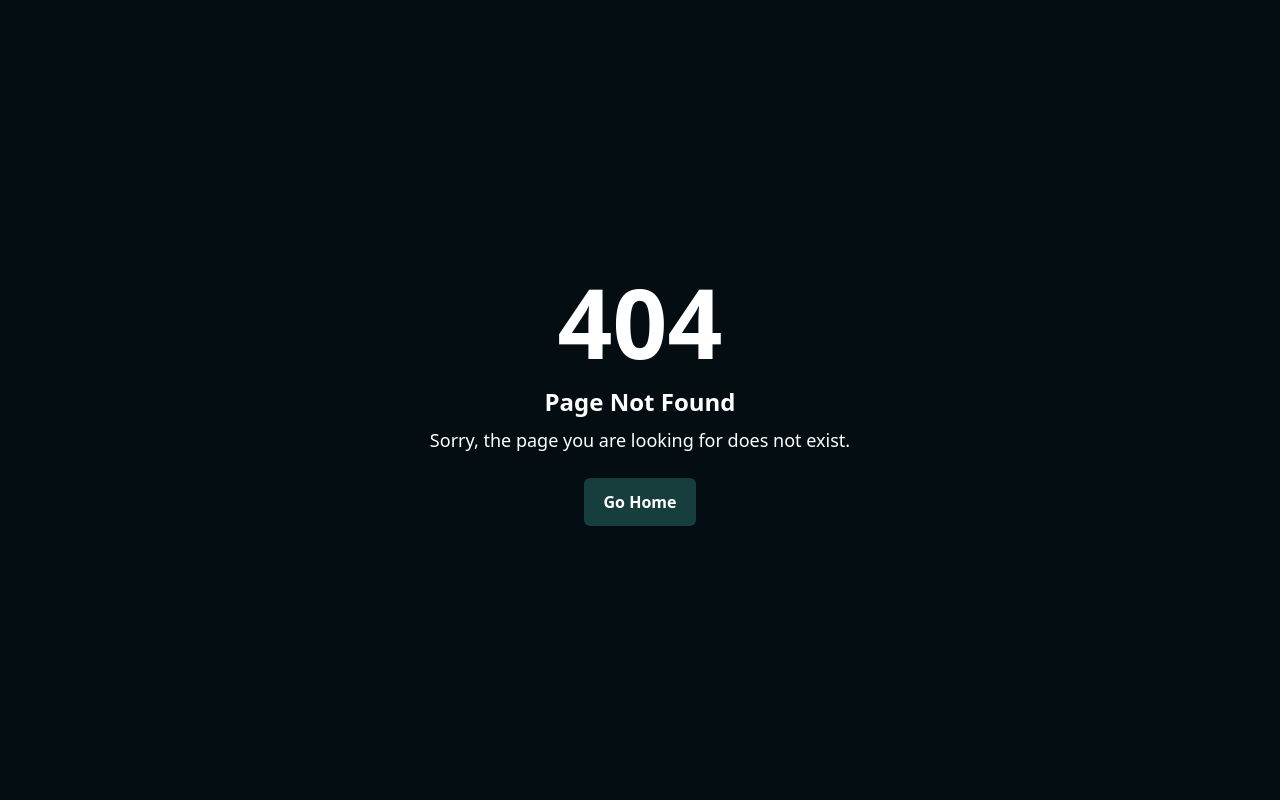
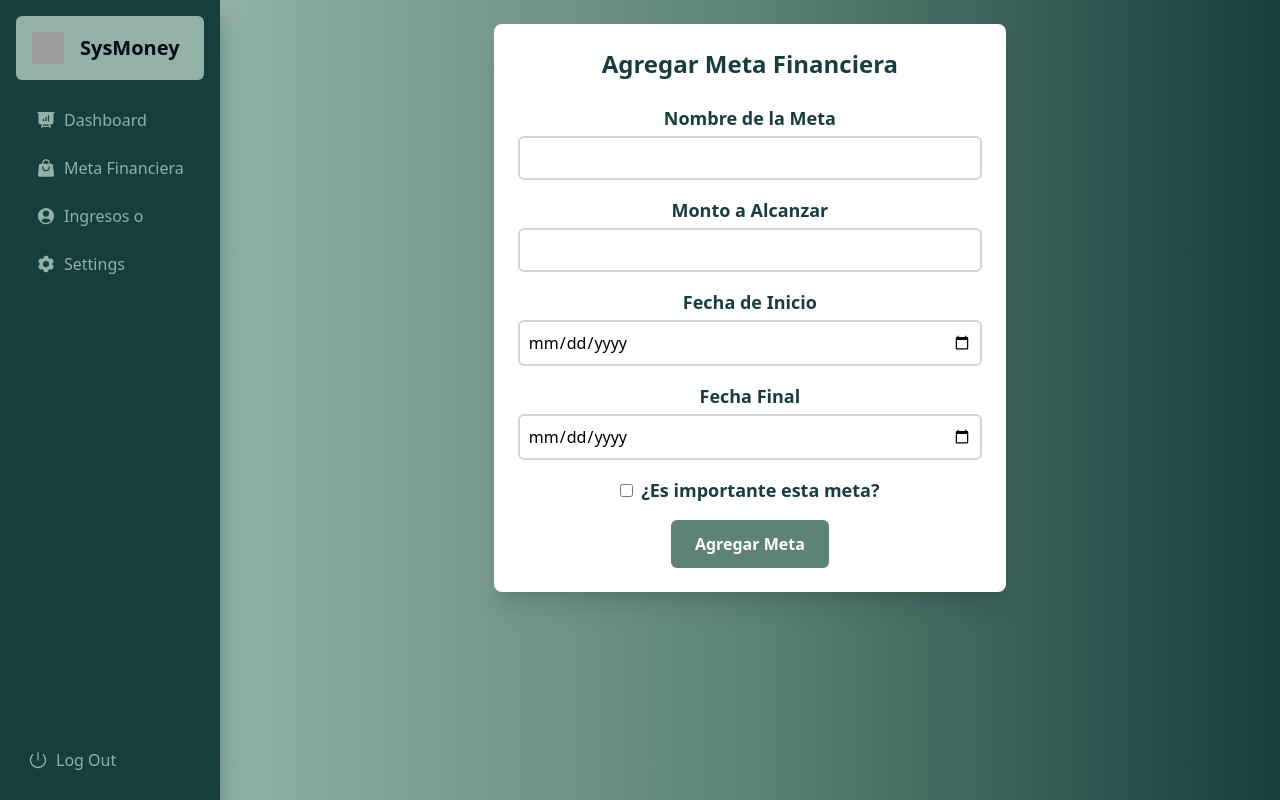
Before and after one commit to diegodevF/ReactSena, a React (Vite) app: page /GoalPanel in a window 1280 px wide. Before the commit this address had no page. Built offline with nearby package versions, Linux system fonts and the light colour scheme; grey boxes are pictures that could not be loaded; the HTML template or start-up script is replaced by a standard one.

Commit message:
Add Dashboard and panelGoals

```diff
--- a/src/App.jsx
+++ b/src/App.jsx
@@ -6,6 +6,7 @@ import Login from "./routes/Login";
 import SingIn from "./routes/SingIn";
 import ForgotPass from "./routes/ForgotPass";
 import Dashboard from "./routes/Dashboard";
+import GoalPanel from "./routes/GoalPanel"
 import PageNotFound from "./routes/PageNotFound";
 
 function App() {
@@ -16,6 +17,7 @@ function App() {
       <Route path="/SingIn" Component={SingIn}></Route>
       <Route path="/ForgotPass" Component={ForgotPass}></Route>
       <Route path="/Dashboard" Component={Dashboard} ></Route>
+      <Route path="/GoalPanel" Component={GoalPanel}></Route>
       <Route path="/*" Component={PageNotFound}></Route>
     </Routes>
   );
--- a/src/components/FormSingUp.jsx
+++ b/src/components/FormSingUp.jsx
@@ -8,15 +8,19 @@ const FormSingUp = () => {
             <div className="mt-8 ">
                 <div>
                     <label className="flex text-lg font-semibold ">Nombre</label>
-                    <input type="password" className="w-full border-2 border-gray-100 rounded-xl mt-1 bg-transparent p-3" placeholder="Ingrese su Nombre" />
+                    <input type="password" className="w-full border-2 border-gray-100 rounded-xl mt-1 bg-transparent p-3" placeholder="Ingrese tu Nombre" />
                 </div>
                 <div>
                     <label className="flex text-lg font-semibold">Email</label>
-                    <input type="text" className="w-full border-2 border-gray-100 rounded-xl mt-1 bg-transparent p-3" placeholder="Ingrese su Email" />
+                    <input type="text" className="w-full border-2 border-gray-100 rounded-xl mt-1 bg-transparent p-3" placeholder="Ingrese tu Email" />
                 </div>
                 <div>
                     <label className="flex text-lg font-semibold ">Contraseña</label>
-                    <input type="password" className="w-full border-2 border-gray-100 rounded-xl mt-1 bg-transparent p-3" placeholder="Ingrese su Contraseña" />
+                    <input type="password" className="w-full border-2 border-gray-100 rounded-xl mt-1 bg-transparent p-3" placeholder="Ingrese tu Contraseña" />
+                </div>
+                <div>
+                    <label className="flex text-lg font-semibold ">Contraseña</label>
+                    <input type="password" className="w-full border-2 border-gray-100 rounded-xl mt-1 bg-transparent p-3" placeholder="Confirmar tu Contraseña" />
                 </div>
                 <div className="mt-8 flex flex-col gap-y-4">
                     <button className="active:scale-[.98] active:duration-75 transition-all hover:scale-[1.01] ease-in-out py-3 rounded-xl bg-[#5C8374] text-white text-lg font-bold">Registrarse</button>
--- a/src/components/Sidebar.jsx
+++ b/src/components/Sidebar.jsx
@@ -12,6 +12,7 @@ import {
   Cog6ToothIcon,
   PowerIcon,
 } from "@heroicons/react/24/solid";
+import { Link } from "react-router-dom";
 
 const Sidebar = () => {
   return (
@@ -25,28 +26,28 @@ const Sidebar = () => {
         </div>
         <List className="flex-1 overflow-auto">
           <ListItem className="hover:bg-[#5C8374] rounded-md">
-            <ListItemPrefix>
+            <ListItemPrefix >
               <PresentationChartBarIcon className="h-5 w-5 text-[#93B1A6]" />
             </ListItemPrefix>
-            Dashboard
+            <Link className="ml-2" to={"/Dashboard"}>Dashboard</Link>
           </ListItem>
           <ListItem className="hover:bg-[#5C8374] rounded-md">
             <ListItemPrefix>
               <ShoppingBagIcon className="h-5 w-5 text-[#93B1A6]" />
             </ListItemPrefix>
-            E-Commerce
+            <Link className="ml-2" to={"/GoalPanel"}>Meta Financiera</Link>
           </ListItem>
           <ListItem className="hover:bg-[#5C8374] rounded-md">
             <ListItemPrefix>
               <UserCircleIcon className="h-5 w-5 text-[#93B1A6]" />
             </ListItemPrefix>
-            Profile
+            <p className="ml-2">Ingresos o </p>
           </ListItem>
           <ListItem className="hover:bg-[#5C8374] rounded-md">
             <ListItemPrefix>
               <Cog6ToothIcon className="h-5 w-5 text-[#93B1A6]" />
             </ListItemPrefix>
-            Settings
+            <p className="ml-2">Settings</p>
           </ListItem>
         </List>
         <div className="mt-auto">
@@ -54,7 +55,7 @@ const Sidebar = () => {
             <ListItemPrefix>
               <PowerIcon className="h-5 w-5 text-[#93B1A6]" />
             </ListItemPrefix>
-            Log Out
+            <p className="ml-2">Log Out</p>
           </ListItem>
         </div>
       </Card>
--- /dev/null
+++ b/src/routes/GoalPanel.jsx
@@ -0,0 +1,102 @@
+import Sidebar from '../components/Sidebar';
+import { useState } from 'react';
+
+const AddGoalForm = () => {
+  const [goalName, setGoalName] = useState('');
+  const [goalAmount, setGoalAmount] = useState('');
+  const [startDate, setStartDate] = useState('');
+  const [endDate, setEndDate] = useState('');
+  const [important, setImportant] = useState(false);
+
+  const handleAddGoal = (e) => {
+    e.preventDefault();
+    // Aquí puedes manejar la lógica para enviar los datos a la API o realizar otra acción
+    console.log({
+      goalName,
+      goalAmount,
+      startDate,
+      endDate,
+      important,
+    });
+    // Reinicia los campos después de agregar la meta
+    setGoalName('');
+    setGoalAmount('');
+    setStartDate('');
+    setEndDate('');
+    setImportant(false);
+  };
+
+  return (
+    <div className="flex h-screen">
+      <Sidebar />
+
+      <div className="flex-1 p-6 bg-gradient-to-r from-[#93B1A6] via-[#5C8374] to-[#183D3D]">
+        <div className="max-w-lg mx-auto bg-white p-6 rounded-lg shadow-xl">
+          <h2 className="text-2xl font-semibold text-[#183D3D] mb-6">Agregar Meta Financiera</h2>
+          <form onSubmit={handleAddGoal}>
+            <div className="mb-4">
+              <label className="block text-lg font-semibold text-[#183D3D] mb-1">Nombre de la Meta</label>
+              <input
+                type="text"
+                className="w-full border-2 border-gray-300 rounded-md p-2 focus:outline-none focus:border-[#5C8374]"
+                value={goalName}
+                onChange={(e) => setGoalName(e.target.value)}
+                required
+              />
+            </div>
+            <div className="mb-4">
+              <label className="block text-lg font-semibold text-[#183D3D] mb-1">Monto a Alcanzar</label>
+              <input
+                type="number"
+                className="w-full border-2 border-gray-300 rounded-md p-2 focus:outline-none focus:border-[#5C8374]"
+                value={goalAmount}
+                onChange={(e) => setGoalAmount(e.target.value)}
+                required
+              />
+            </div>
+            <div className="mb-4">
+              <label className="block text-lg font-semibold text-[#183D3D] mb-1">Fecha de Inicio</label>
+              <input
+                type="date"
+                className="w-full border-2 border-gray-300 rounded-md p-2 focus:outline-none focus:border-[#5C8374]"
+                value={startDate}
+                onChange={(e) => setStartDate(e.target.value)}
+                required
+              />
+            </div>
+            <div className="mb-4">
+              <label className="block text-lg font-semibold text-[#183D3D] mb-1">Fecha Final</label>
+              <input
+                type="date"
+                className="w-full border-2 border-gray-300 rounded-md p-2 focus:outline-none focus:border-[#5C8374]"
+                value={endDate}
+                onChange={(e) => setEndDate(e.target.value)}
+                required
+              />
+            </div>
+            <div className="mb-4">
+              <input
+                type="checkbox"
+                className="mr-2 rounded"
+                checked={important}
+                onChange={(e) => setImportant(e.target.checked)}
+                id="importantCheckbox"
+              />
+              <label htmlFor="importantCheckbox" className="text-lg font-semibold text-[#183D3D]">
+                ¿Es importante esta meta?
+              </label>
+            </div>
+            <button
+              type="submit"
+              className="bg-[#5C8374] text-white py-3 px-6 rounded-md font-semibold hover:bg-opacity-80 transition-colors"
+            >
+              Agregar Meta
+            </button>
+          </form>
+        </div>
+      </div>
+    </div>
+  );
+};
+
+export default AddGoalForm;
--- a/src/routes/Login.jsx
+++ b/src/routes/Login.jsx
@@ -10,10 +10,10 @@ const Login = () => {
   return (
     <div className="flex w-full h-screen">
       <div className="w-full flex items-center justify-center lg:w-1/2 bg-gradient-to-b from-[#93B1A6] via-[#5C8374] to-[#183D3D] border-transparent">
-      <Form></Form>
+        <Form />
       </div>
-      <div className="`hidden relative lg:flex h-full w-1/2 items-center justify-center ">
-        <Init></Init>
+      <div className="hidden relative lg:flex h-full w-1/2 items-center justify-center">
+        <Init />
       </div>
     </div>
   );
--- a/src/routes/PageNotFound.jsx
+++ b/src/routes/PageNotFound.jsx
@@ -1,4 +1,5 @@
 import { Typography, Button } from '@material-tailwind/react';
+import { Link } from "react-router-dom";
 
 const PageNotFound = () => {
   return (
@@ -21,12 +22,13 @@ const PageNotFound = () => {
         <Typography color="white" className="mt-2 text-sm sm:text-xs md:text-base lg:text-lg">
           Sorry, the page you are looking for does not exist.
         </Typography>
+        <Link to={"/"}>
         <Button
           className="mt-6 p-7 rounded-md bg-[#183D3D] hover:bg-[#5C8374] text-[white] py-2 px-4 sm:py-1 sm:px-3 md:py-2 md:px-4 lg:py-3 lg:px-5"
-          onClick={() => window.location.href = '/'}
         >
           Go Home
         </Button>
+        </Link>
       </div>
     </div>
   );
```
Also changed, not shown: src/components/Form.jsx (+9 -16 lines), src/routes/Interface.jsx (+30 -18 lines).
